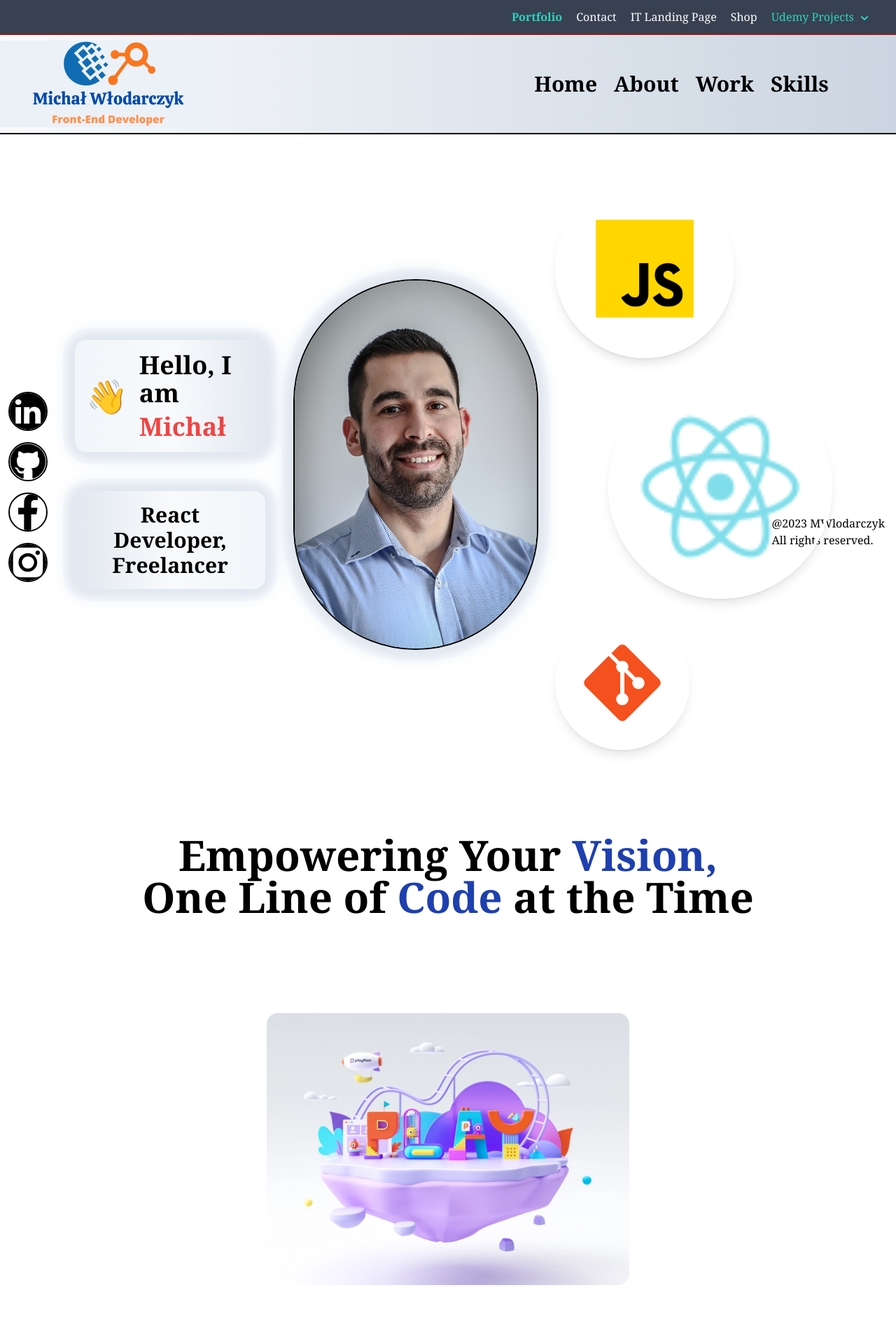
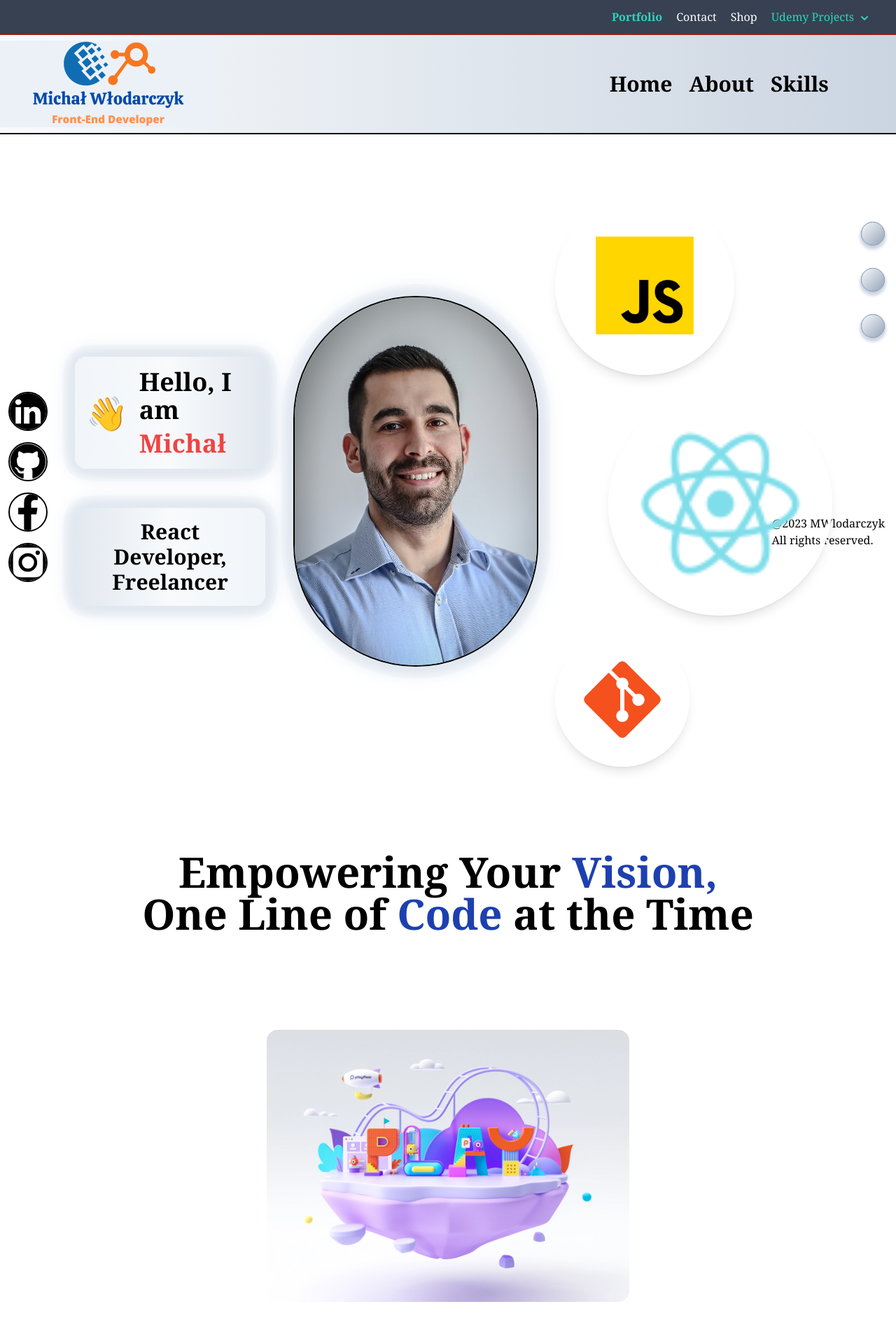
Before and after one commit to MichWlo94/MyReact, a React (Vite) app: page / in a window 1280 px wide. Shown: the top 1904 px of the page at 70% size. Built offline with nearby package versions, Linux system fonts and the light colour scheme; a web font is replaced by a local one.

Commit message:
added navdots, corrected few layout bugs

```diff
--- a/src/Portfolio/About.jsx
+++ b/src/Portfolio/About.jsx
@@ -1,6 +1,8 @@
 import React, { useState, useEffect } from "react";
 import { motion } from "framer-motion";
 import images from "./images";
+import AppWrap from "./AppWrap";
+import MotionWrap from "./MotionWrap";
 
 const abouts = [
   {
@@ -88,4 +90,4 @@ const About = () => {
   );
 };
 
-export default About;
+export default AppWrap(MotionWrap(About), 'About');
--- /dev/null
+++ b/src/Portfolio/AppWrap.jsx
@@ -0,0 +1,13 @@
+import React from 'react';
+import NavigationDots from './NavDots';
+
+const AppWrap = (Component, idName) => function HOC() {
+  return (
+    <div id={idName}>
+        <Component />
+      <NavigationDots active={idName} />
+    </div>
+  );
+};
+
+export default AppWrap;
--- a/src/Portfolio/Header.jsx
+++ b/src/Portfolio/Header.jsx
@@ -17,7 +17,7 @@ const scaleVariants = {
 const Header = () => (
   <>
   {/* //Desktop header */}
-  <div className="flex-row items-center justify-center hidden w-4/5 h-auto mx-auto mt-10 lg:flex -z-10 ">
+  <div className="flex-row items-center justify-center hidden w-4/5 h-auto mx-auto mt-16 lg:flex -z-10 ">
     <motion.div
       whileInView={{ x: [-100, 0], opacity: [0, 1] }}
       transition={{ duration: 0.5 }}
@@ -96,8 +96,8 @@ const Header = () => (
         </div>
 
         <div className="flex flex-col items-center justify-center p-4 text-lg bg-gradient-to-r from-slate-200 via-slate-50 to-slate-100 rounded-2xl shadow-slate-200 shadow-neon-glow-blue">
-          <p className="text-2xl ">React Developer,</p>
-          <p className="text-2xl ">Freelancer</p>
+          <p className="text-2xl text-center ">React Developer,</p>
+          <p className="text-2xl text-center ">Freelancer</p>
         </div>
       </div>
     </motion.div>
--- /dev/null
+++ b/src/Portfolio/MotionWrap.jsx
@@ -0,0 +1,16 @@
+import React from 'react';
+import { motion } from 'framer-motion';
+
+const MotionWrap = (Component) => function HOC() {
+  return (
+    <motion.div
+      whileInView={{ y: [100, 50, 0], opacity: [0, 0, 1] }}
+      transition={{ duration: 0.5 ,
+      ease: [0.42, 0, 0.58, 1]}}
+    >
+      <Component />
+    </motion.div>
+  );
+};
+
+export default MotionWrap;
--- a/src/Portfolio/Nav.jsx
+++ b/src/Portfolio/Nav.jsx
@@ -1,5 +1,6 @@
 import React, { useState } from 'react';
 import images from './images';
+import AppWrap from './AppWrap';
 
 const Nav = () => {
   const [toggle, setToggle] = useState(false);
@@ -10,7 +11,7 @@ const Nav = () => {
         <img src={images.logo3} alt="logo" className="w-1/2" />
       </div>
       <ul className="flex gap-6 pr-24 text-2xl font-bold text-black md:text-3xl">
-        {['Home', 'About', 'Work', 'Skills'].map((item) => (
+        {['Home', 'About', 'Skills'].map((item) => (
           <li className='hover:underline' key={item}>
             <a href={`#${item}`} onClick={() => setToggle(false)}>
               {item}
@@ -22,4 +23,4 @@ const Nav = () => {
   );
 };
 
-export default Nav;
+export default AppWrap(Nav, 'Home');
--- /dev/null
+++ b/src/Portfolio/NavDots.jsx
@@ -0,0 +1,17 @@
+
+import React from 'react';
+
+const NavigationDots = (active) => (
+  <div className="fixed right-0 flex flex-col items-center transform -translate-y-1/2 app__navigation top-1/2">
+    {['Home', 'About', 'Skills'].map((item) => (
+      <a
+        href={`#${item}`}
+        key={item}
+        className="relative z-50 w-8 h-6 p-4 m-4 transition duration-200 ease-in-out border rounded-full shadow-md bg-gradient-to-br from-slate-50 to-slate-400 shadow-slate-300 border-slate-400 hover:bg-gradient-to-br hover:from-blue-500 hover:to-blue-900"
+        style={active === item ? { backgroundColor: '#313BAC' } : {}}
+      />
+    ))}
+  </div>
+);
+
+export default NavigationDots;
--- a/src/Portfolio/Skills.jsx
+++ b/src/Portfolio/Skills.jsx
@@ -3,6 +3,8 @@
 import React, { useState } from 'react';
 import { motion } from 'framer-motion';
 import images from './images';
+import AppWrap from './AppWrap';
+import MotionWrap from './MotionWrap';
 
 const Skills = () => {
 
@@ -177,4 +179,4 @@ transition={{duration: 1}}
   );
 };
 
-export default Skills
+export default AppWrap(MotionWrap(Skills), 'Skills');
--- a/src/Subsites/LandingPage.jsx
+++ b/src/Subsites/LandingPage.jsx
@@ -1,5 +1,4 @@
 /* eslint-disable no-unused-vars */
-import React, { useState, useEffect } from 'react';
 import Nav from '../Portfolio/Nav';
 import SocialMedia from '../Portfolio/SocialMedia';
 import Header from '../Portfolio/Header';
--- a/src/Subsites/Navbar.jsx
+++ b/src/Subsites/Navbar.jsx
@@ -59,9 +59,9 @@ export default function Navbar() {
               <li>
                 <Link to="/contact" className="text-white hover:underline">Contact</Link>
               </li>
-              <li>
+              {/* <li>
                 <Link to="/ITLandingPage" className="text-white hover:underline">IT Landing Page</Link>
-              </li>
+              </li> */}
 
               <li>
                 <Link to="/shop" className="text-white hover:underline">Shop</Link>
@@ -106,9 +106,9 @@ export default function Navbar() {
             <li>
               <Link to="/contact" className="hover:underline">Contact</Link>
             </li>
-            <li>
+            {/* <li>
               <Link to="/ITLandingPage" className="hover:underline">IT Landing Page</Link>
-            </li>
+            </li> */}
 
             <li>
                 <Link to="/shop" className="text-white hover:underline">Shop</Link>
```
